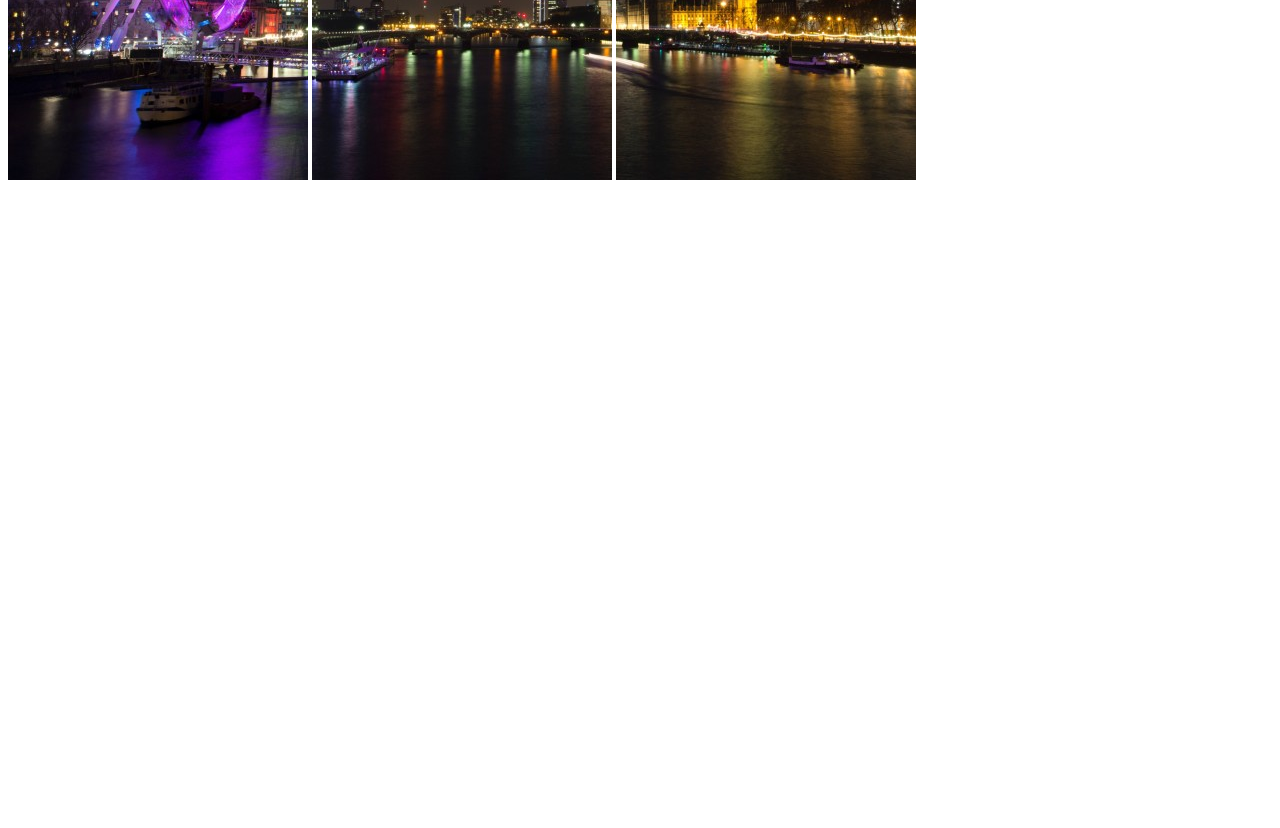
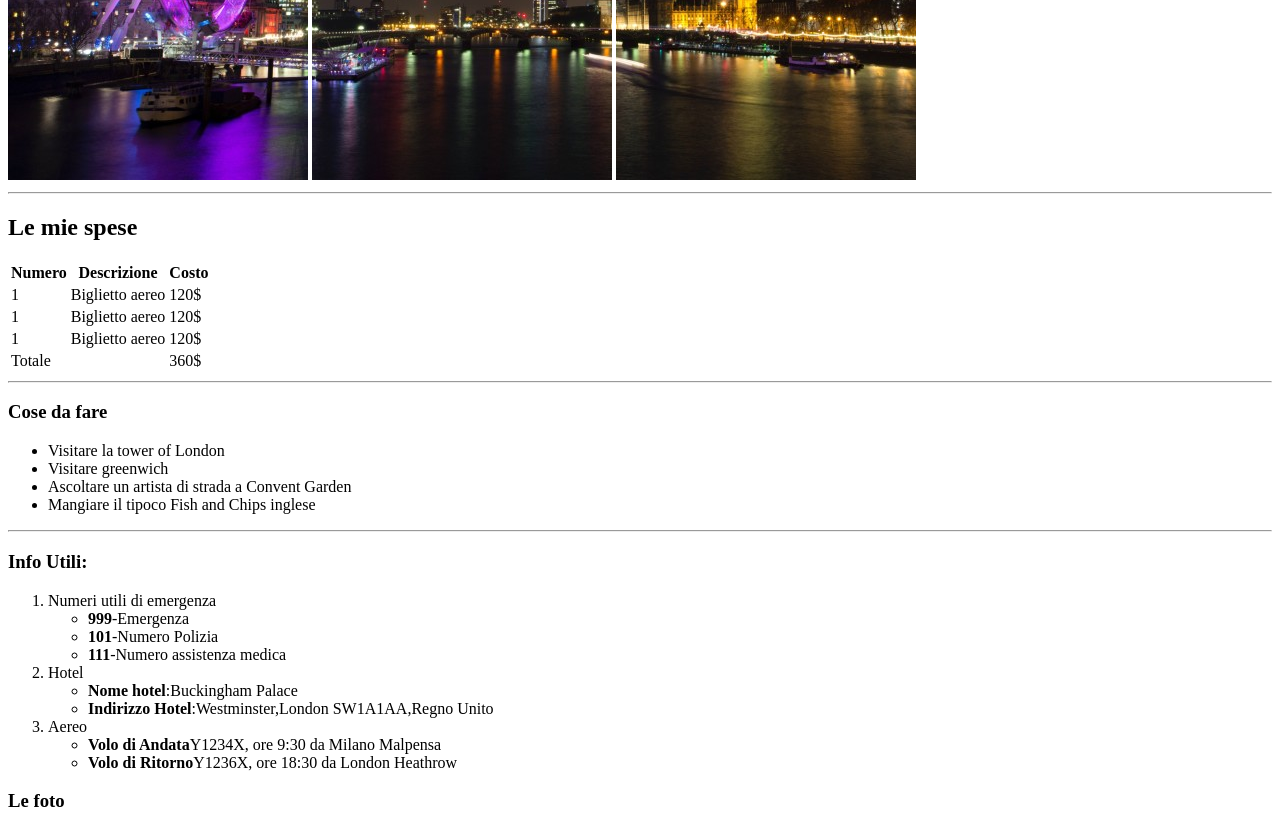
Before and after one commit to MassimoRomano/html-london-trip, a plain HTML site: page index.html in a window 1280 px wide. Shown: the part 500-1328 px from the top of the page. Before the commit the page ends 800 px from the top, so only its background shows below. Drawn offline with Linux system fonts and the light colour scheme; files whose address does not match are found by name.

Commit message:
add main

```diff
--- a/index.html
+++ b/index.html
@@ -6,12 +6,100 @@
     <title>London Trip</title>
 </head>
 <body>
+
+<!--     header con titolo e foto-->
+
     <header>
         <h1>Il mio Viaggio a Londra</h1>
         <img src=".//img/pexels-bill-emrich-230794-0.jpg" alt="">
         <img src=".//img/pexels-bill-emrich-230794-1.jpg" alt="">
         <img src=".//img/pexels-bill-emrich-230794-2.jpg" alt="">
+        <hr>
     </header>
+
+    <!-- sezioni con tabella e liste del main -->
+
+    <main>
+        <!--Prima sezione tabella -->
+        <section>
+            <h2>Le mie spese</h2>
+            <table>
+                <thead>
+                    <tr>
+                        <th>Numero</th>
+                        <th>Descrizione</th>
+                        <th>Costo</th>
+                    </tr>
+                </thead>
+
+                <tbody>
+                  <tr>
+                    <td>1</td>
+                    <td>Biglietto aereo</td>
+                    <td>120$</td>
+                  </tr>
+                  <tr>
+                    <td>1</td>
+                    <td>Biglietto aereo</td>
+                    <td>120$</td>
+                  </tr>
+                  <tr>
+                    <td>1</td>
+                    <td>Biglietto aereo</td>
+                    <td>120$</td>
+                  </tr>
+                </tbody>
+                <tfoot>
+                    <tr>
+                        <td>Totale</td>
+                        <td></td>
+                        <td>360$</td>
+                    </tr>
+                </tfoot>
+            </table>
+            <hr>
+        </section>
+       <!--seconda sezione lista 1 -->
+        <section>
+            <h3><strong>Cose da fare</strong></h3>
+            <ul>
+                <li>Visitare la tower of London</li>
+                <li>Visitare greenwich</li>
+                <li>Ascoltare un artista di strada a Convent Garden</li>
+                <li>Mangiare il tipoco Fish and Chips inglese</li>
+            </ul>
+            <hr>
+        </section>
+        <!-- Terza Sezione lista 2 -->
+        <section>
+            <h3><strong>Info Utili:</strong></h3>
+            <ol>
+                <li>Numeri utili di emergenza
+                  <ul>
+                    <li><strong>999</strong>-Emergenza</li>
+                    <li><strong>101</strong>-Numero Polizia</li>
+                    <li><strong>111</strong>-Numero assistenza medica</li>
+                  </ul>
+                </li>
+                <li>Hotel
+                    <ul>
+                      <li><strong>Nome hotel</strong>:Buckingham Palace</li>
+                      <li><strong>Indirizzo Hotel</strong>:Westminster,London SW1A1AA,Regno Unito</li>
+                    </ul>
+                </li>
+                <li>Aereo
+                    <ul>
+                      <li><strong>Volo di Andata</strong>Y1234X, ore 9:30 da Milano Malpensa</li>
+                      <li><strong>Volo di Ritorno</strong>Y1236X, ore 18:30 da London Heathrow</li>
+                    </ul>
+                </li>
+            </ol>
+        </section>
+        <!-- parte finale con foto -->
+        <h3><strong>Le foto</strong></h3>
+        <img src="./img/3.jpg" alt="">
+        <img src="./img/4.jpg" alt="">
+    </main>
 
 </body>
 </html>
```
